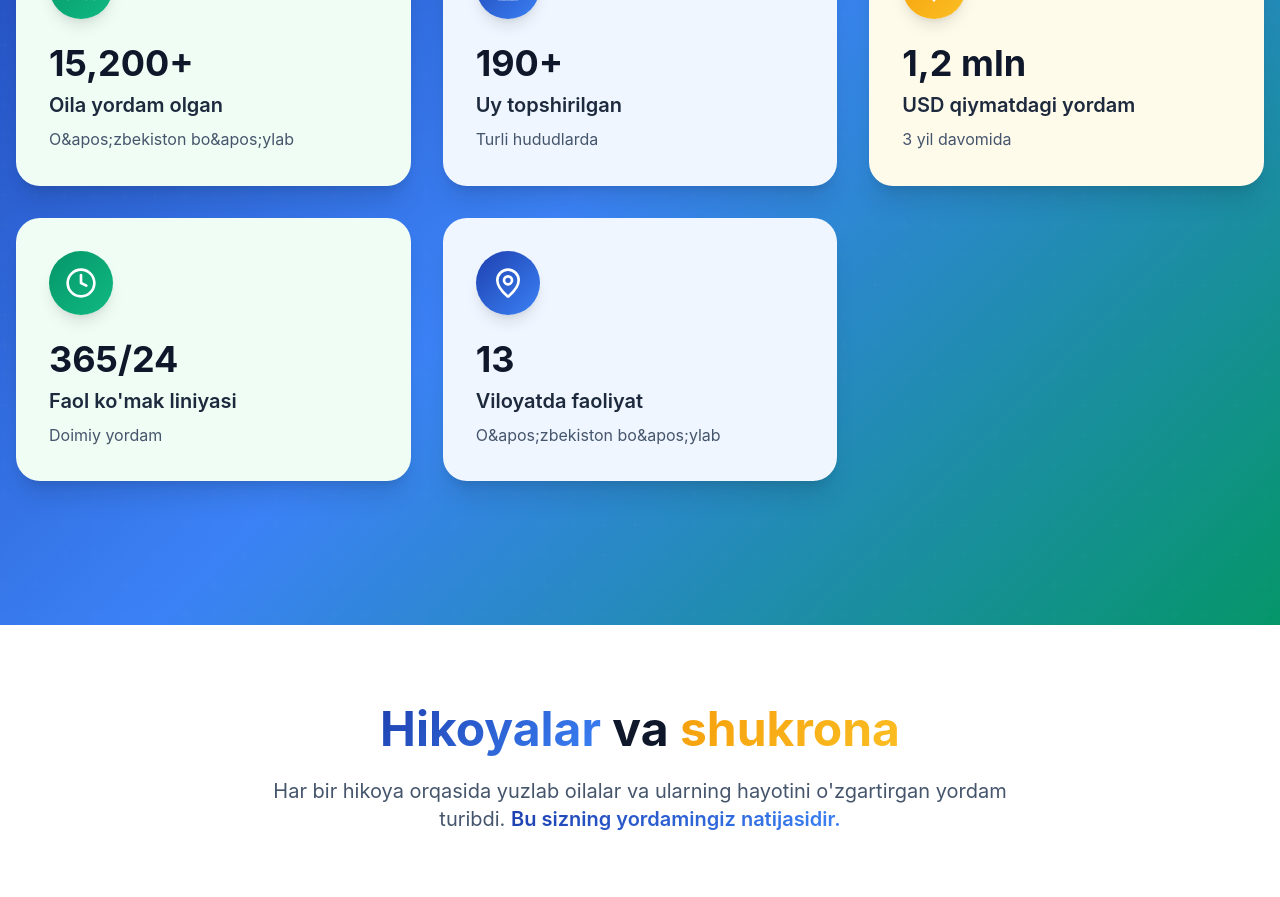
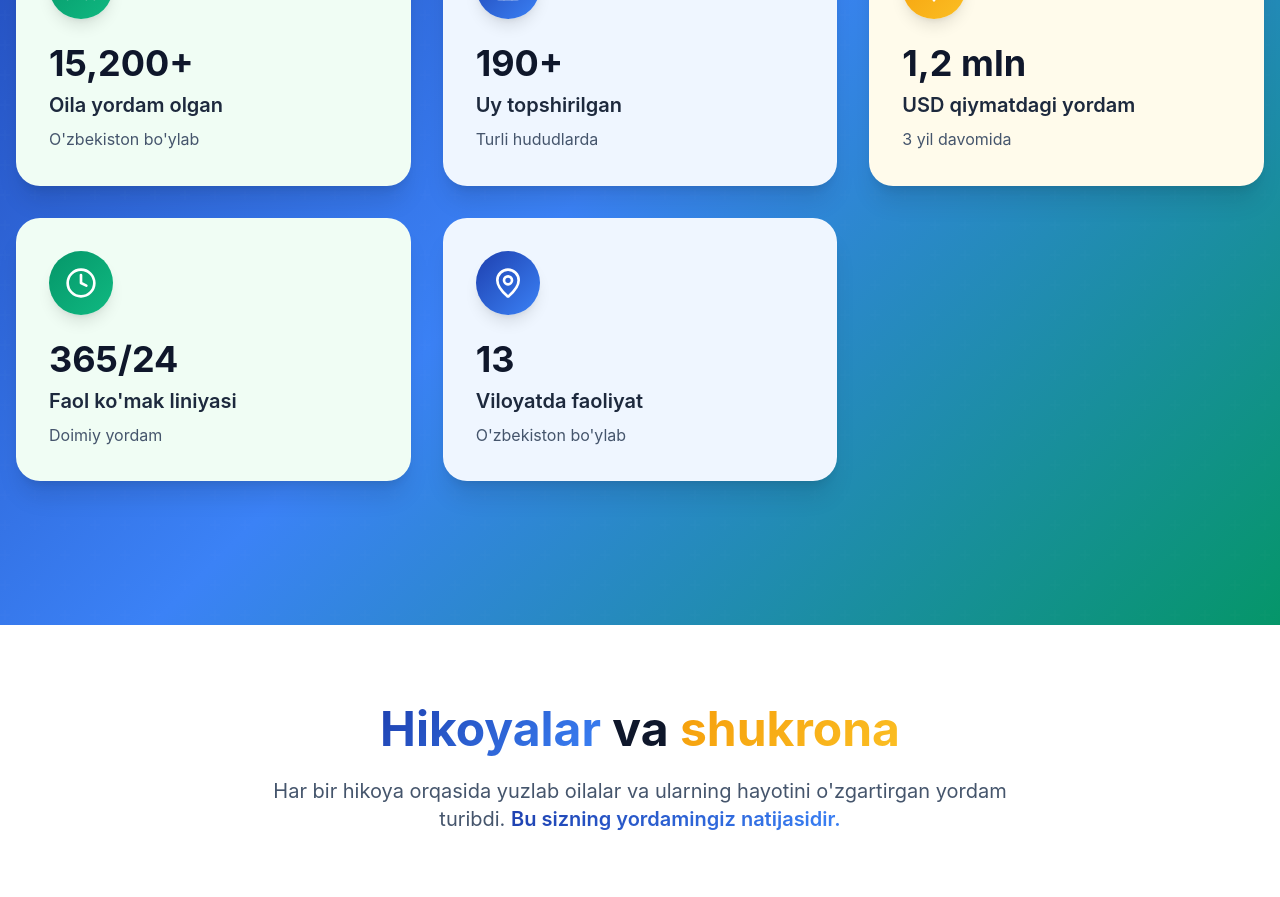
Before and after one commit to MusayevDoniyor/Yurak-Amri, a Next.js app: page / in a window 1280 px wide. Shown: the part 3180-4077 px from the top of the page. Built offline with nearby package versions, Linux system fonts and the light colour scheme.

Commit message:
Fix description formatting in StatisticsSection component for consistency in localization.

```diff
--- a/src/components/StatisticsSection.tsx
+++ b/src/components/StatisticsSection.tsx
@@ -15,7 +15,7 @@ const statistics = [
     icon: Users,
     number: "15,200+",
     label: "Oila yordam olgan",
-    description: "O&apos;zbekiston bo&apos;ylab",
+    description: "O'zbekiston bo'ylab",
     color: "bg-gradient-accent",
     bgColor: "bg-green-50",
   },
@@ -47,7 +47,7 @@ const statistics = [
     icon: MapPin,
     number: "13",
     label: "Viloyatda faoliyat",
-    description: "O&apos;zbekiston bo&apos;ylab",
+    description: "O'zbekiston bo'ylab",
     color: "bg-gradient-primary",
     bgColor: "bg-blue-50",
   },
```
